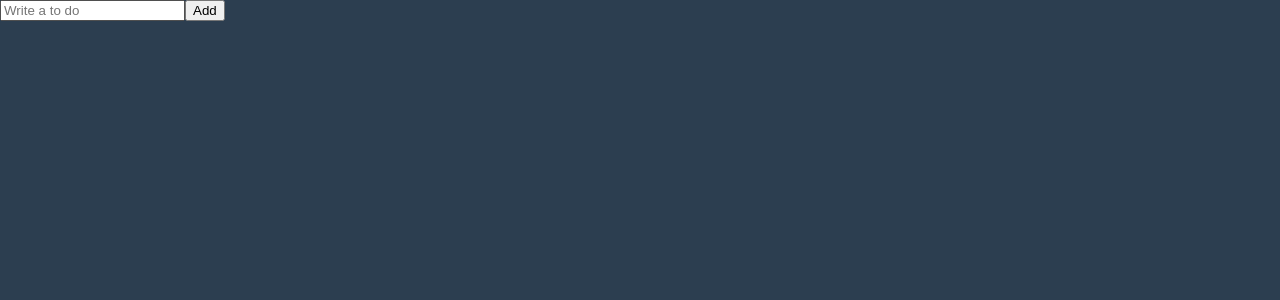
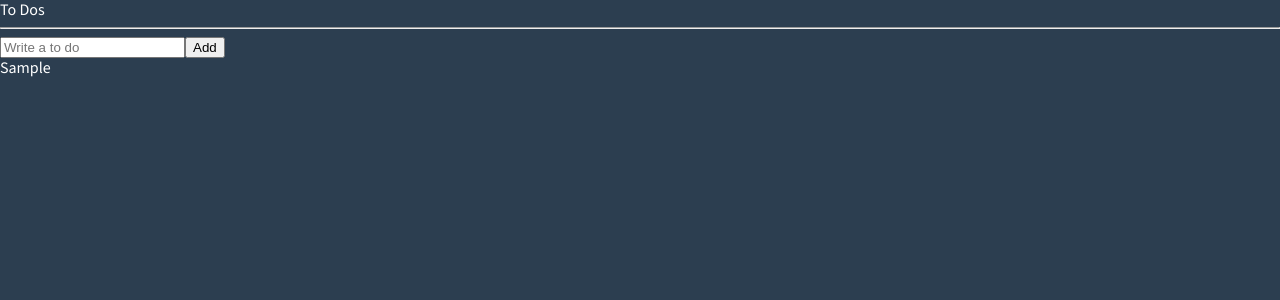
Before and after one commit to sejinheo/React-JS-master-class, a React (Create React App) app: page / in a window 1280 px wide. Both pictures are taken after typing "Sample" into the empty fields and a click on the button "Add". Shown: the top 300 px of the page. Built offline with nearby package versions, Linux system fonts and the light colour scheme.

Commit message:
[STATE MANAGEMENT] Add To Do

```diff
--- a/src/App.tsx
+++ b/src/App.tsx
@@ -1,5 +1,5 @@
 import { createGlobalStyle } from "styled-components";
-import ToDoList from "./ToDoList";
+import ToDoList from "./components/ToDoList";
 
 const GlobalStyle = createGlobalStyle`
 @import url('https://fonts.googleapis.com/css2?family=Source+Sans+3:ital,wght@0,200..900;1,200..900&display=swap');
--- a/src/ToDoList.tsx
+++ /dev/null
@@ -1,23 +0,0 @@
-import { useState } from "react";
-import { useForm } from "react-hook-form"
-
-interface IForm {
-    toDo: string;
-}
-
-function ToDoList() {
-    const {register, handleSubmit, setValue} = useForm<IForm>();
-    const handleVaild = (data:IForm) => {
-        setValue("toDo", "")
-    }
-    return (
-        <div>
-            <form onSubmit={handleSubmit(handleVaild)}>
-                <input {...register("toDo", {required: "Please write a To Do",})} placeholder="Write a to do" />
-                <button>Add</button>
-            </form>
-        </div>
-    );
-}
-
-export default ToDoList;
--- /dev/null
+++ b/src/components/ToDoList.tsx
@@ -0,0 +1,42 @@
+import { useState } from "react";
+import { useForm } from "react-hook-form"
+import { atom, useRecoilState, useRecoilValue, useSetRecoilState } from "recoil";
+
+const toDoState = atom<IToDo[]>({
+    key: "toDo",
+    default: [],
+})
+
+interface IForm {
+    toDo: string;
+}
+
+interface IToDo {
+    text: string;
+    id: number;
+    category: "TO_DO" | "DOING" | "DONE";
+}
+
+function ToDoList() {
+    const [toDos, setToDos] = useRecoilState(toDoState);
+    const { register, handleSubmit, setValue } = useForm<IForm>();
+    const handleVaild = ({ toDo }: IForm) => {
+        setToDos(oldToDos => [{ text: toDo, id: Date.now(), category: "TO_DO" }, ...oldToDos]);
+        setValue("toDo", "");
+    }
+    return (
+        <div>
+            <h1>To Dos</h1>
+            <hr />
+            <form onSubmit={handleSubmit(handleVaild)}>
+                <input {...register("toDo", { required: "Please write a To Do", })} placeholder="Write a to do" />
+                <button>Add</button>
+            </form>
+            <ul>
+                {toDos.map(toDo => <li key={toDo.id}>{toDo.text}</li>)}
+            </ul>
+        </div>
+    );
+}
+
+export default ToDoList;
```
